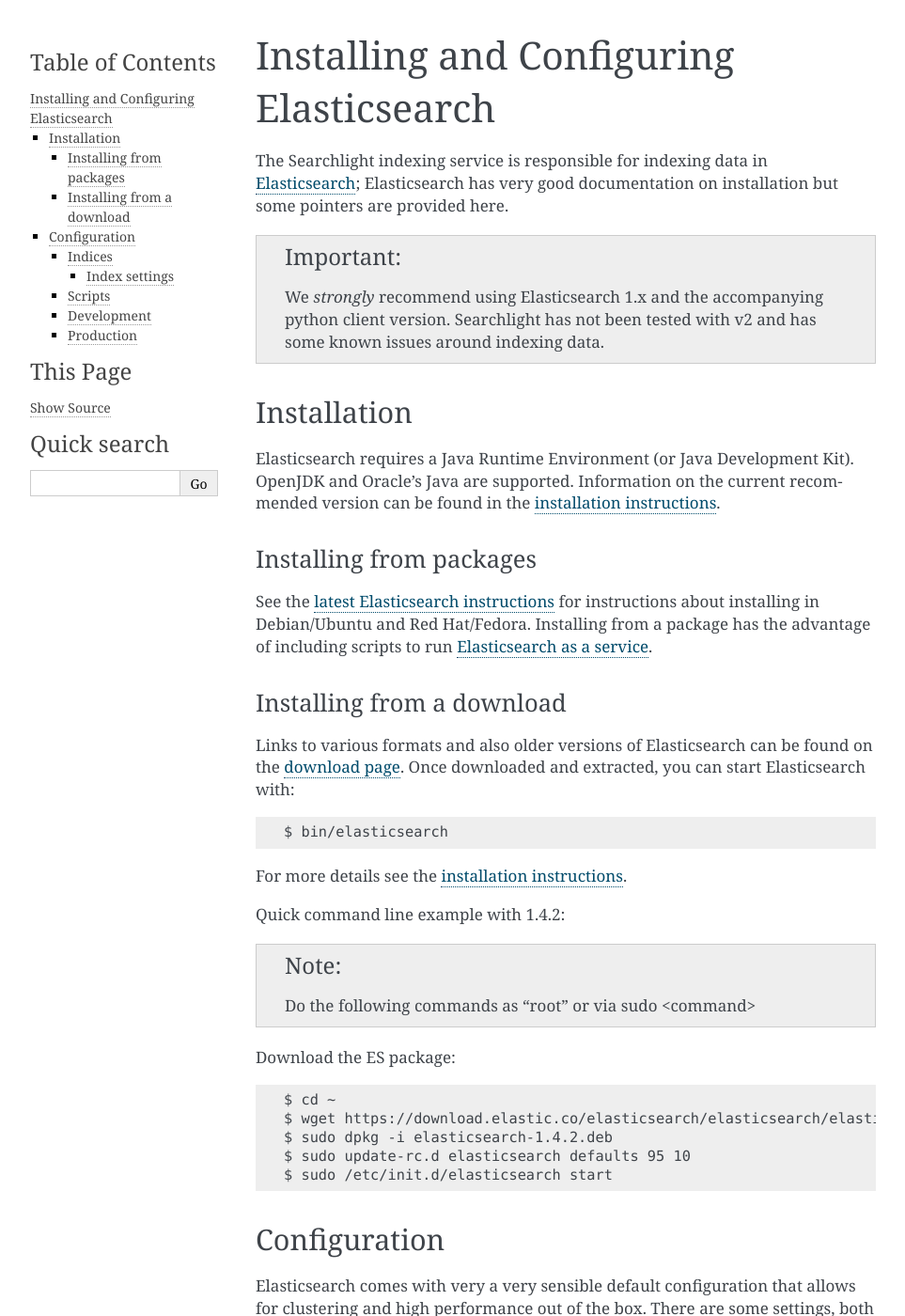
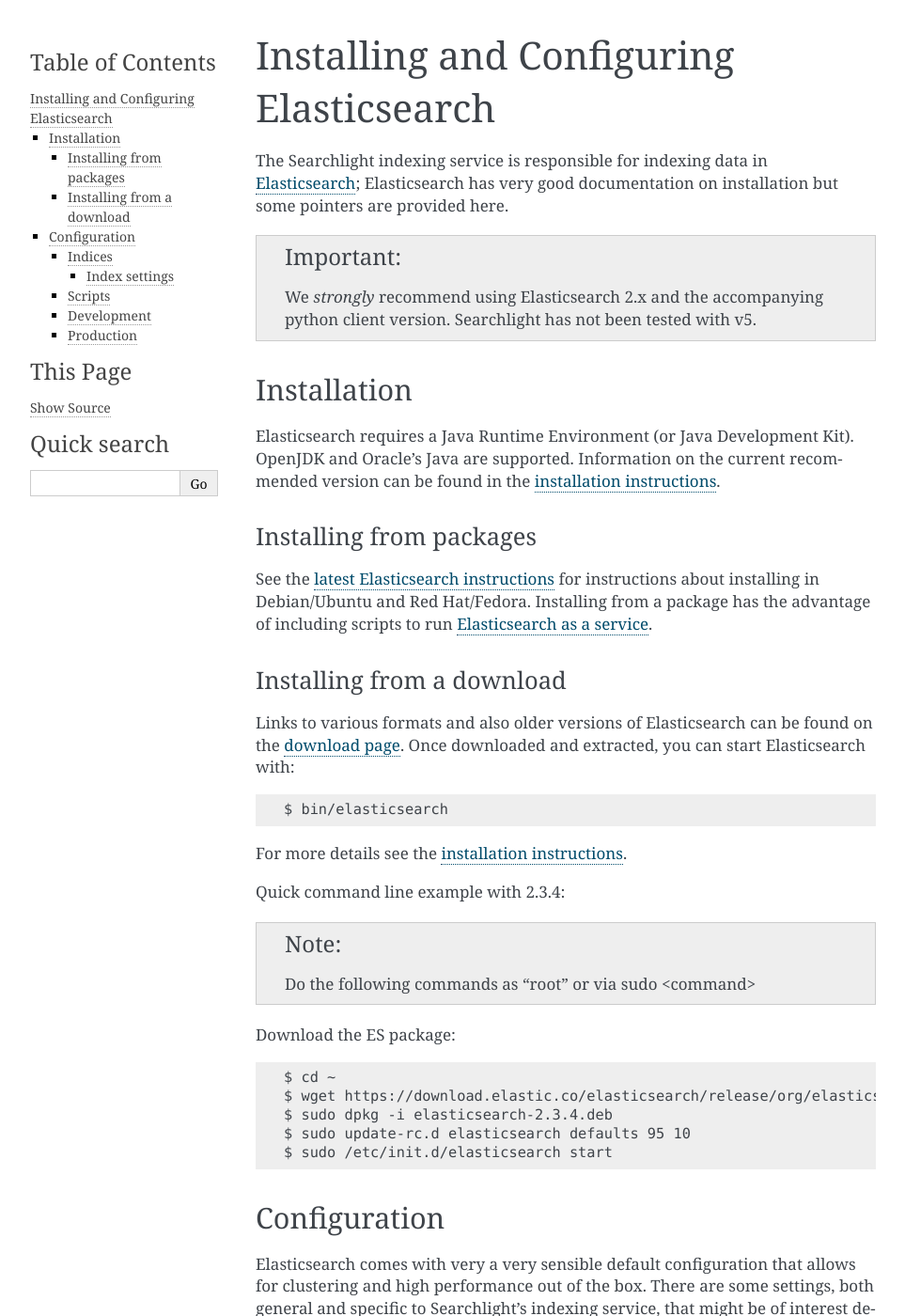
Before and after one commit to openstack-archive/searchlight, a Sphinx documentation site: the page built from doc/source/elasticsearch.rst, in a window 1280 px wide and 1400 px high. Shown: the whole window at 94% size, without its empty margins (148-1111 px from the left). Built offline with Sphinx 7.4.7, drawn with Linux system fonts in a browser that asks for light colours; the version number could not be read and is left out.

Commit message:
Change Elasticsearch installation doc
Change all references to installi ng ES 1.X to ES2.X.

Change-Id: Id47819965afe15d8faadcb5cbc40115a48a5109f
Closes-Bug: 1621133

```diff
--- a/doc/source/elasticsearch.rst
+++ b/doc/source/elasticsearch.rst
@@ -18,13 +18,13 @@
 Installing and Configuring Elasticsearch
 ========================================
 The Searchlight indexing service is responsible for indexing data in
-`Elasticsearch <http://http://www.elasticsearch.org/>`_;
+`Elasticsearch <http://www.elastic.co>`_;
 Elasticsearch has very good documentation on installation but some pointers
 are provided here.
 
-.. IMPORTANT:: We *strongly* recommend using Elasticsearch 1.x and the
-   accompanying python client version. Searchlight has not been tested with
-   v2 and has some known issues around indexing data.
+.. IMPORTANT:: We *strongly* recommend using Elasticsearch 2.x and the
+   accompanying python client version. Searchlight has not been tested
+   with v5.
 
 Installation
 ~~~~~~~~~~~~
@@ -51,7 +51,7 @@
 
 For more details see the `installation instructions <http://www.elasticsearch.org/guide/en/elasticsearch/reference/current/setup.html>`_.
 
-Quick command line example with 1.4.2:
+Quick command line example with 2.3.4:
 
 .. note::
 
@@ -60,8 +60,8 @@
 Download the ES package::
 
     $ cd ~
-    $ wget https://download.elastic.co/elasticsearch/elasticsearch/elasticsearch-1.4.2.deb
-    $ sudo dpkg -i elasticsearch-1.4.2.deb
+    $ wget https://download.elastic.co/elasticsearch/release/org/elasticsearch/distribution/deb/elasticsearch/2.3.4/elasticsearch-2.3.4.deb
+    $ sudo dpkg -i elasticsearch-2.3.4.deb
     $ sudo update-rc.d elasticsearch defaults 95 10
     $ sudo /etc/init.d/elasticsearch start
 
```
